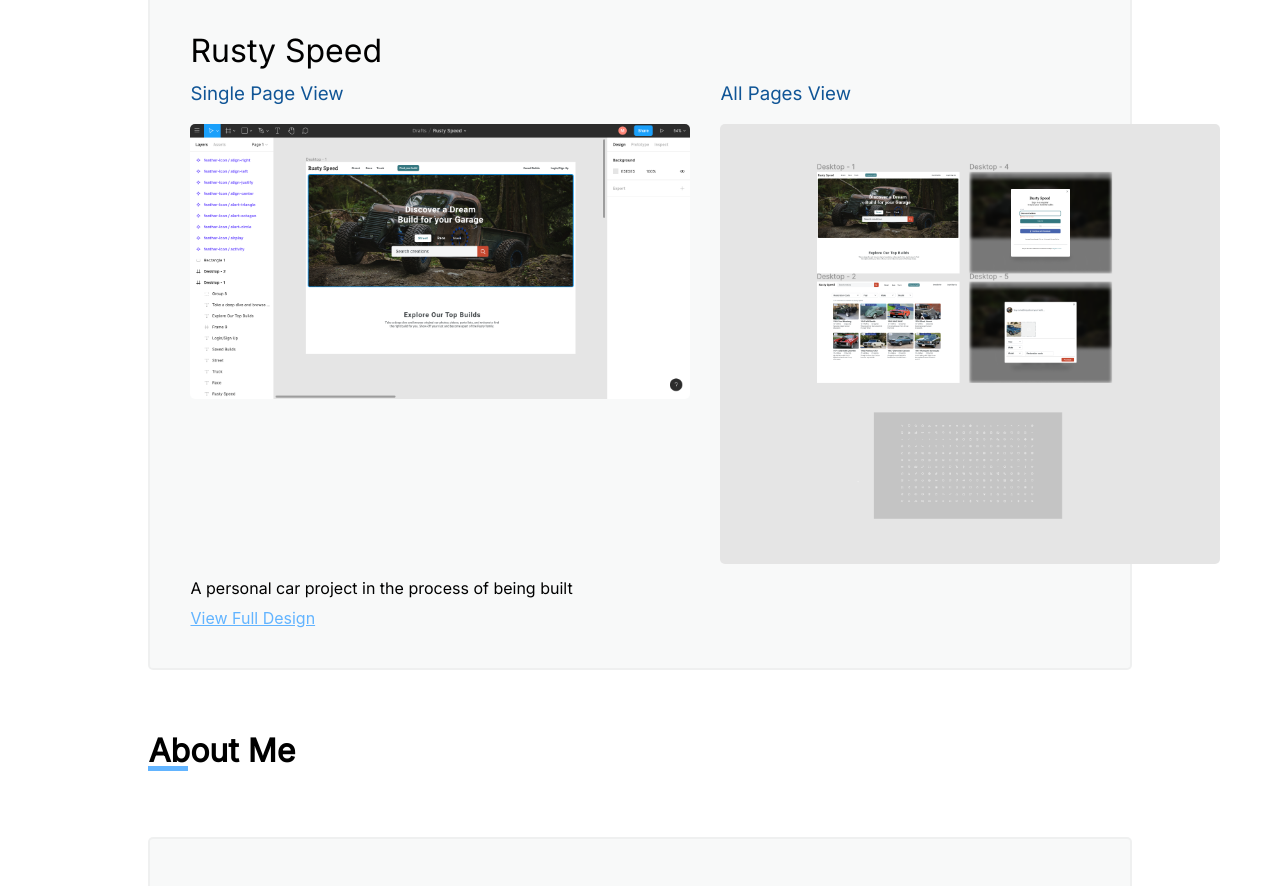
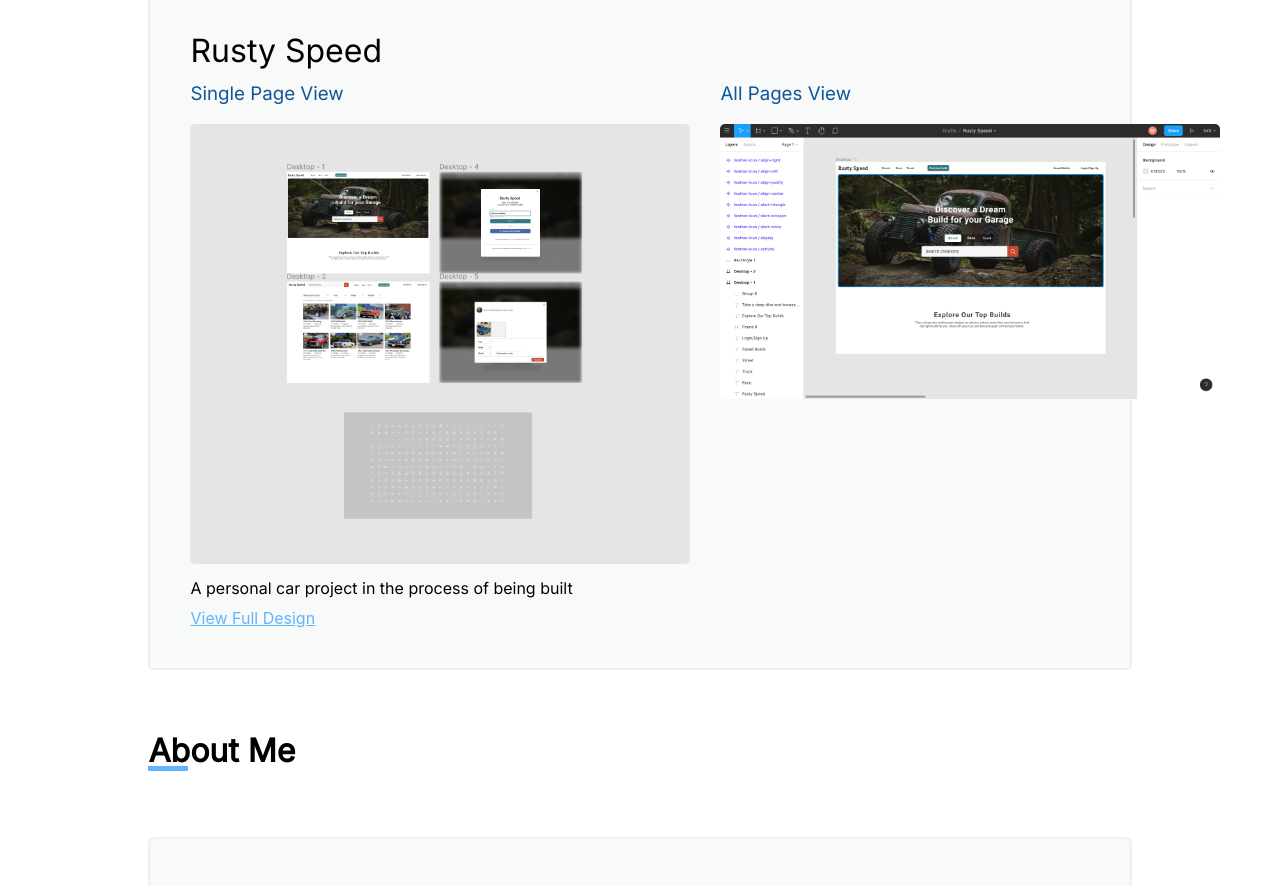
Before and after one commit to Mathews41/personal-portfolio, a React (Create React App) app: page / in a window 1280 px wide. Shown: the part 3100-3986 px from the top of the page. Built offline with nearby package versions, Linux system fonts and the light colour scheme.

Commit message:
finished links

```diff
--- a/src/components/Portfolio.js
+++ b/src/components/Portfolio.js
@@ -62,12 +62,12 @@ export default class Portfolio extends Component {
             "https://www.figma.com/file/epOdzwstsy40WpZd5vCLqL/Rusty-Speed?node-id=0%3A1",
           views: [
             {
+              title: "All Pages",
+              image: rustySpeedAll,
+            },
+            {
               title: "Single Page",
               image: rustySpeedSingle,
-            },
-            {
-              title: "All Pages",
-              image: rustySpeedAll,
             },
           ],
         },
```
Also changed, not shown: 1 other file (tests, documents, lock files or other folders).
